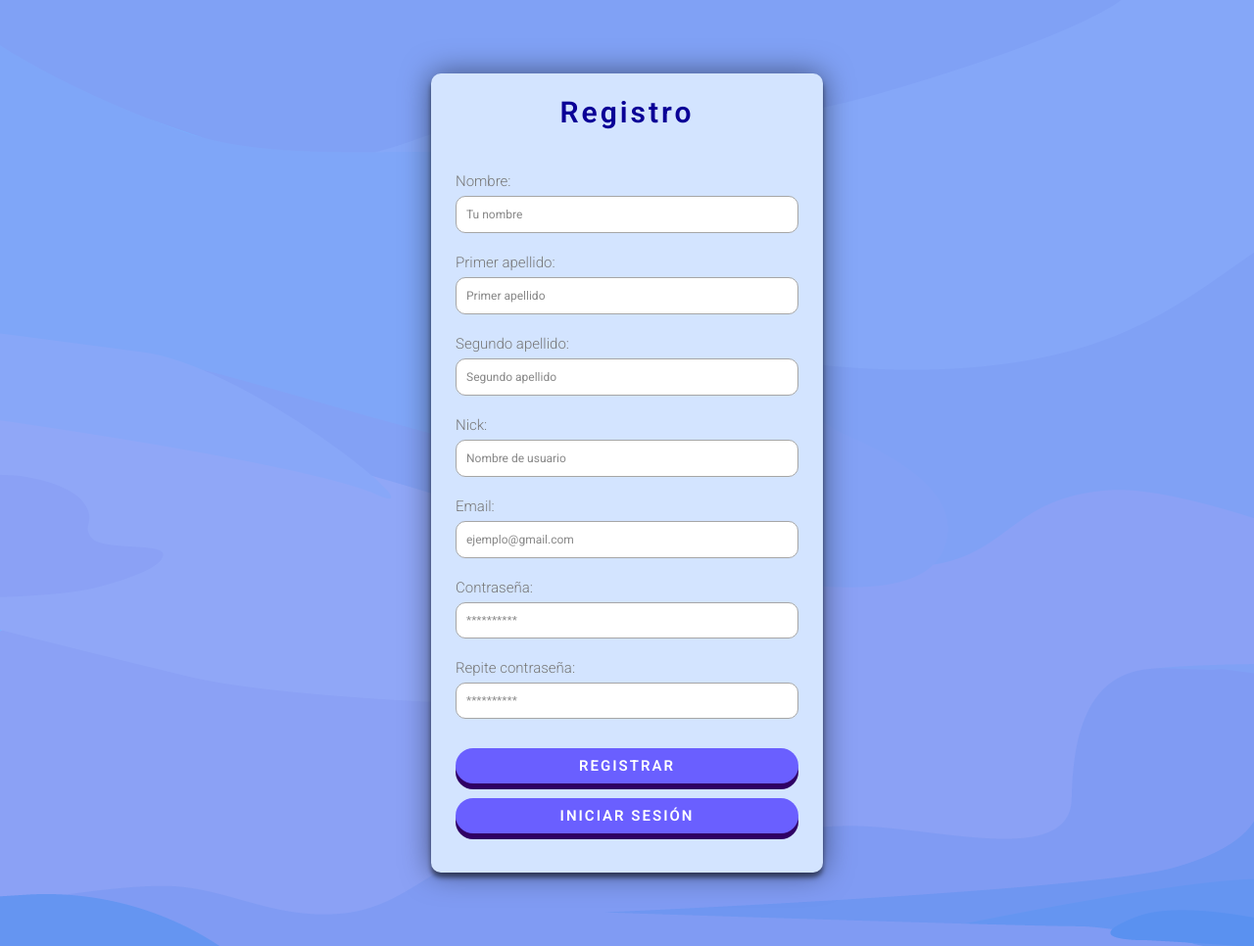
After one commit to aortega1441/DIW, a PHP site: page / in a window 1280 px wide. The commit adds this page. Shown: the whole page at 98% size. Run offline with PHP 8.4, Linux system fonts and the light colour scheme; data that the repository does not hold is empty.

Commit message:
Add files via upload

```diff
--- a/Ejercicio_Formulario/botonFlip.css
+++ b/Ejercicio_Formulario/botonFlip.css
@@ -1,27 +1,29 @@
-.btn {
+.btn, .login {
     outline: none;
     border: none;
     cursor: pointer;
     display: block;
     position: relative;
-    background-color: #43ffc4;
-    font-size: 16px;
+
+    font-size: 15px;
     font-weight: 300;
     color: #fff;
     text-transform: uppercase;
     letter-spacing: 2px;
-    padding: 25px 80px;
-    margin: 0 auto;
+    padding: 3px 80px;
     border-radius: 20px;
-    box-shadow: 0 6px #00c27e;
+    box-shadow: 0 6px #2f0064;
+    text-align: center;
+    font-weight: bold;
+    margin: 0 0 5px;
   }
 
-  .btn:hover {
-    box-shadow: 0 4px #00c27e;
+  .btn:hover, .login:hover {
+    box-shadow: 0 4px #005336;
     top: 2px;
   }
 
-  .btn:active {
+  .btn:active, .login:active {
     box-shadow: none;
     top: 6px;
   }
--- a/Ejercicio_Formulario/formulario.css
+++ b/Ejercicio_Formulario/formulario.css
@@ -10,6 +10,7 @@
     -moz-font-smoothing: antialiased;
     -o-font-smoothing: antialiased;
     text-rendering: optimizeLegibility;
+
 }
 
 body {
@@ -19,6 +20,26 @@ body {
     line-height: 30px;
     color: #777;
     background: #ffffff;
+    background-image: url("fondo.png");
+}
+
+.login {
+    cursor: pointer;
+    width: 100%;
+    border: none;
+    background: #6a5fff;
+    color: #FFF;
+    margin: 0 0 5px;
+    padding: 10px;
+    font-size: 15px;
+    text-decoration: none;
+}
+
+.login:hover {
+    background: #008929;
+    -webkit-transition: background 0.3s ease-in-out;
+    -moz-transition: background 0.3s ease-in-out;
+    transition: background-color 0.3s ease-in-out;
 }
 
 .container {
@@ -30,25 +51,26 @@ body {
 
 #contact input[type="text"],
 #contact input[type="email"],
-#contact input[type="tel"],
-#contact input[type="url"],
-#contact textarea,
 #contact button[type="submit"] {
     font: 400 12px/16px "Roboto", Helvetica, Arial, sans-serif;
 }
 
 #contact {
-    background: #F9F9F9;
+    background: #d3e4ff;
     padding: 25px;
-    margin: 150px 0;
-    box-shadow: 0 0 20px 0 rgba(0, 0, 0, 0.2), 0 5px 5px 0 rgba(0, 0, 0, 0.24);
+    margin: 75px 0;
+    box-shadow: 0 0 30px 0 rgba(0, 0, 0, 0.5), 0 5px 5px 0 rgba(0, 0, 0, 0.5);
+    border-radius: 10px;
 }
 
 #contact h3 {
+    color: #0a0096;
     display: block;
     font-size: 30px;
-    font-weight: 300;
+    font-weight: bod;
     margin-bottom: 10px;
+    text-align: center;
+    letter-spacing: 3px;
 }
 
 #contact h4 {
@@ -64,14 +86,16 @@ fieldset {
     min-width: 100%;
     padding: 0;
     width: 100%;
+    font-size: 15px;
 }
 
 
 #contact input[type="email"],
 #contact input[type="password"],
-#contact textarea {
+#contact input[type="text"] {
+    border-radius: 10px;
     width: 100%;
-    border: 1px solid #ccc;
+    border: 1px solid rgb(166, 166, 166);
     background: #FFF;
     margin: 0 0 5px;
     padding: 10px;
@@ -80,28 +104,30 @@ fieldset {
 
 #contact input[type="email"]:hover,
 #contact input[type="password"]:hover,
-#contact textarea:hover {
+#contact input[type="text"]:hover {
     -webkit-transition: border-color 0.3s ease-in-out;
     -moz-transition: border-color 0.3s ease-in-out;
     transition: border-color 0.3s ease-in-out;
-    border: 1px solid #aaa;
+    border: 1.5px solid blue;
+    box-shadow: 0 0 20px 0 rgba(0, 0, 0, 0.2), 0 5px 5px 0 rgba(0, 0, 0, 0.24);
 }
 
 
 
 #contact button[type="submit"] {
+    font-weight: bold;
     cursor: pointer;
     width: 100%;
     border: none;
-    background: #98ff9b;
+    background: #6a5fff;
     color: #FFF;
-    margin: 0 0 5px;
+    margin: 15px 0 5px;
     padding: 10px;
     font-size: 15px;
 }
 
 #contact button[type="submit"]:hover {
-    background: #9fffa4;
+    background: #008929;
     -webkit-transition: background 0.3s ease-in-out;
     -moz-transition: background 0.3s ease-in-out;
     transition: background-color 0.3s ease-in-out;
@@ -111,14 +137,9 @@ fieldset {
     box-shadow: inset 0 1px 3px rgba(0, 0, 0, 0.5);
 }
 
-.copyright {
-    text-align: center;
-}
-
-#contact input:focus,
-#contact textarea:focus {
+#contact input:focus {
     outline: 0;
-    border: 1px solid #aaa;
+    border: 2px solid rgb(13, 0, 255);
 }
 
 ::-webkit-input-placeholder {
--- /dev/null
+++ b/Ejercicio_Formulario/index.html
@@ -0,0 +1,62 @@
+<!DOCTYPE html>
+<html lang="en">
+
+<head>
+    <meta charset="UTF-8">
+    <meta http-equiv="X-UA-Compatible" content="IE=edge">
+    <meta name="viewport" content="width=device-width, initial-scale=1.0">
+    <title>Formulario</title>
+    <link rel="stylesheet" href="formulario.css">
+    <link rel="stylesheet" href="botonFlip.css">
+    <link rel="stylesheet" href="acceso.php">
+</head>
+
+<body>
+
+    <div class="container">
+        <form id="contact" action="registro.php" method="POST">
+            <h3>Registro</h3>
+            <br>
+            <fieldset>
+                <label for="nombre">Nombre:</label>
+                <input placeholder="Tu nombre" type="text" tabindex="1" name="nombre" required>
+            </fieldset>
+            <fieldset>
+                <label for="apellido1">Primer apellido:</label>
+                <input placeholder="Primer apellido" type="text" tabindex="1" name="apellido1" required>
+            </fieldset>
+            <fieldset>
+                <label for="apellido2">Segundo apellido:</label>
+                <input placeholder="Segundo apellido" type="text" tabindex="1" name="apelliod2" required>
+            </fieldset>
+            <fieldset>
+                <label for="nick">Nick:</label>
+                <input placeholder="Nombre de usuario" type="text" tabindex="1" name="nick" required>
+            </fieldset>
+            <fieldset>
+                <label for="email">Email:</label>
+                <input placeholder="ejemplo@gmail.com" type="email" tabindex="1" name="email" required>
+            </fieldset>
+            <fieldset>
+                <label for="contraseña">Contraseña:</label>
+                <input placeholder="**********" type="password" tabindex="2" name="contraseña" required>
+            </fieldset>
+            <fieldset>
+                <label for="contraseña">Repite contraseña:</label>
+                <input placeholder="**********" type="password" tabindex="3" name="contraseña" required>
+            </fieldset>
+            <fieldset>
+                <button class="btn" name="submit" type="submit" id="contact-submit"
+                    data-submit="...Sending">Registrar</button>
+            </fieldset>
+            <fieldset>
+                <a href="login.html" class="login">Iniciar sesión</a>
+            </fieldset>
+
+        </form>
+
+    </div>
+
+</body>
+
+</html>
```
Also changed, not shown: Ejercicio_Formulario/bienvenido.html (added, +16 -0 lines), Ejercicio_Formulario/database.php (added, +16 -0 lines), Ejercicio_Formulario/login.html (added, +39 -0 lines), Ejercicio_Formulario/login.php (added, +21 -0 lines), Ejercicio_Formulario/registro.php (added, +25 -0 lines), Ejercicio_Formulario/fondo.png (added).
